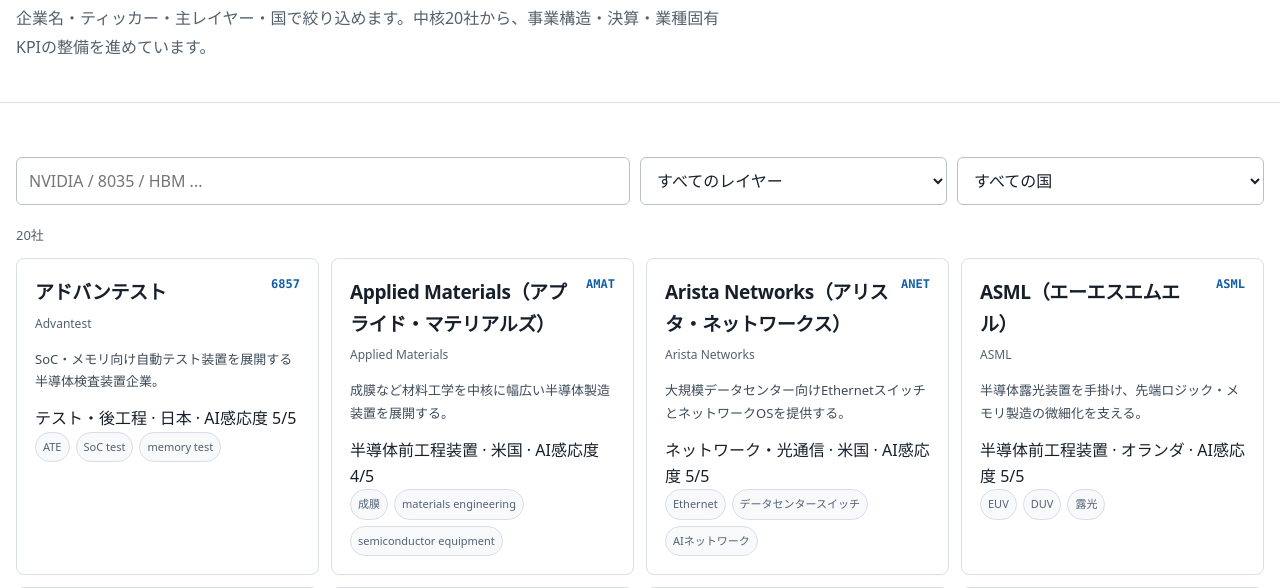
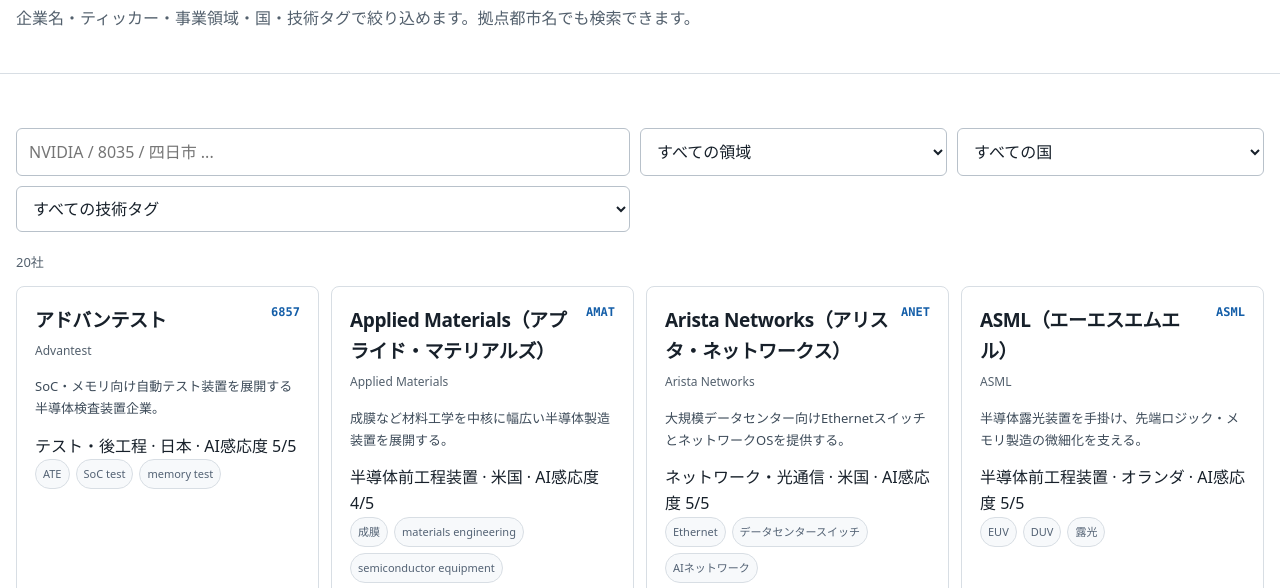
Before and after one commit to Kei-Titanda-22/ai-infrastructure-atlas, an Astro site: page /companies in a window 1280 px wide. Shown: the part 212-800 px from the top of the page. Built offline with nearby package versions, Linux system fonts and the light colour scheme; Astro itself is replaced by a stand-in of ours.

Commit message:
Add exact tag filtering and city search

```diff
--- a/src/pages/companies/index.astro
+++ b/src/pages/companies/index.astro
@@ -2,29 +2,34 @@
 import BaseLayout from '../../layouts/BaseLayout.astro';
 import CompanyCard from '../../components/CompanyCard.astro';
 import { getCollection } from 'astro:content';
-import { layerLabel, countryLabel } from '../../lib/display';
+import { layerLabel, countryLabel, tagLabel } from '../../lib/display';
 const companies = (await getCollection('companies')).sort((a,b) => a.data.name.localeCompare(b.data.name));
 const layers = [...new Set(companies.map(c => c.data.primaryLayer))].sort();
 const countries = [...new Set(companies.map(c => c.data.country))].sort();
+const tags = [...new Set(companies.flatMap(c => c.data.tags))].sort((a,b) => tagLabel(a).localeCompare(tagLabel(b), 'ja'));
 ---
 <BaseLayout title="企業一覧">
   <header class="page-head">
     <div class="shell">
       <div class="eyebrow">調査対象企業</div>
       <h1>企業一覧</h1>
-      <p class="lead">企業名・ティッカー・主レイヤー・国で絞り込めます。中核20社から、事業構造・決算・業種固有KPIの整備を進めています。</p>
+      <p class="lead">企業名・ティッカー・事業領域・国・技術タグで絞り込めます。拠点都市名でも検索できます。</p>
     </div>
   </header>
   <div class="shell section" id="companies-app">
-    <div class="toolbar">
-      <input id="company-search" class="control" type="search" placeholder="NVIDIA / 8035 / HBM ..." aria-label="企業検索" />
+    <div class="toolbar toolbar-four">
+      <input id="company-search" class="control" type="search" placeholder="NVIDIA / 8035 / 四日市 ..." aria-label="企業検索" />
       <select id="layer-filter" class="control" aria-label="レイヤーで絞り込み">
-        <option value="">すべてのレイヤー</option>
+        <option value="">すべての領域</option>
         {layers.map(layer => <option value={layer}>{layerLabel(layer)}</option>)}
       </select>
       <select id="country-filter" class="control" aria-label="国で絞り込み">
         <option value="">すべての国</option>
         {countries.map(country => <option value={country}>{countryLabel(country)}</option>)}
+      </select>
+      <select id="tag-filter" class="control" aria-label="技術タグで絞り込み">
+        <option value="">すべての技術タグ</option>
+        {tags.map(tag => <option value={tag}>{tagLabel(tag)}</option>)}
       </select>
     </div>
     <p class="result-count" id="result-count">{companies.length}社</p>
@@ -38,27 +43,44 @@ const countries = [...new Set(companies.map(c => c.data.country))].sort();
       const input = root.querySelector('#company-search');
       const layer = root.querySelector('#layer-filter');
       const country = root.querySelector('#country-filter');
+      const tag = root.querySelector('#tag-filter');
       const cards = [...root.querySelectorAll('[data-company-card]')];
       const count = root.querySelector('#result-count');
       const params = new URLSearchParams(location.search);
       if (input instanceof HTMLInputElement && params.get('q')) input.value = params.get('q') || '';
       if (layer instanceof HTMLSelectElement && params.get('layer')) layer.value = params.get('layer') || '';
       if (country instanceof HTMLSelectElement && params.get('country')) country.value = params.get('country') || '';
+      if (tag instanceof HTMLSelectElement && params.get('tag')) tag.value = params.get('tag') || '';
+
+      const updateUrl = () => {
+        const next = new URLSearchParams();
+        if (input instanceof HTMLInputElement && input.value.trim()) next.set('q', input.value.trim());
+        if (layer instanceof HTMLSelectElement && layer.value) next.set('layer', layer.value);
+        if (country instanceof HTMLSelectElement && country.value) next.set('country', country.value);
+        if (tag instanceof HTMLSelectElement && tag.value) next.set('tag', tag.value);
+        const qs = next.toString();
+        history.replaceState(null, '', `${location.pathname}${qs ? `?${qs}` : ''}`);
+      };
+
       const apply = () => {
         const q = input instanceof HTMLInputElement ? input.value.trim().toLowerCase() : '';
         const l = layer instanceof HTMLSelectElement ? layer.value : '';
         const c = country instanceof HTMLSelectElement ? country.value : '';
+        const t = tag instanceof HTMLSelectElement ? tag.value : '';
         let visible = 0;
         cards.forEach(card => {
-          const hit = (!q || (card.dataset.name || '').includes(q)) && (!l || card.dataset.layer === l) && (!c || card.dataset.country === c);
+          const cardTags = (card.dataset.tags || '').split('|').filter(Boolean);
+          const hit = (!q || (card.dataset.name || '').includes(q)) && (!l || card.dataset.layer === l) && (!c || card.dataset.country === c) && (!t || cardTags.includes(t));
           card.hidden = !hit;
           if (hit) visible++;
         });
         if (count) count.textContent = `${visible}社`;
+        updateUrl();
       };
       input?.addEventListener('input', apply);
       layer?.addEventListener('change', apply);
       country?.addEventListener('change', apply);
+      tag?.addEventListener('change', apply);
       apply();
     }
   </script>
```
